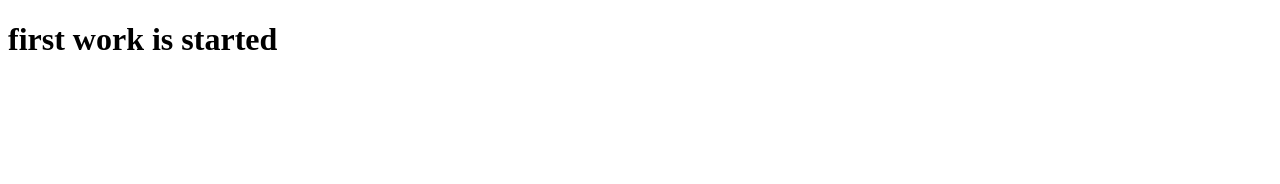
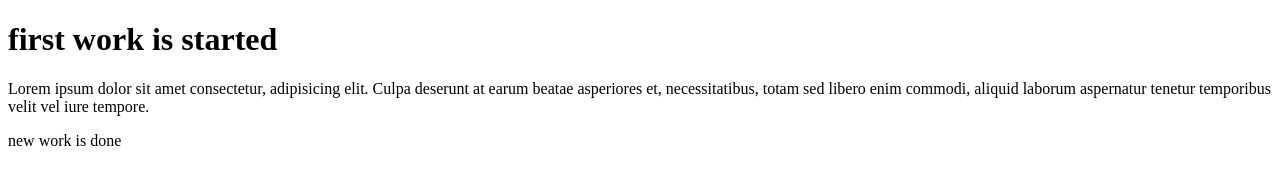
Before and after one commit to farihafari/newfile, a plain HTML site: page index.html in a window 1280 px wide. Drawn offline with Linux system fonts and the light colour scheme.

Commit message:
new commit

```diff
--- a/index.html
+++ b/index.html
@@ -8,5 +8,7 @@
 </head>
 <body>
     <h1>first work is started</h1>
+    <p>Lorem ipsum dolor sit amet consectetur, adipisicing elit. Culpa deserunt at earum beatae asperiores et, necessitatibus, totam sed libero enim commodi, aliquid laborum aspernatur tenetur temporibus velit vel iure tempore.</p>
+    <p>new work is done </p>
 </body>
 </html>
```
